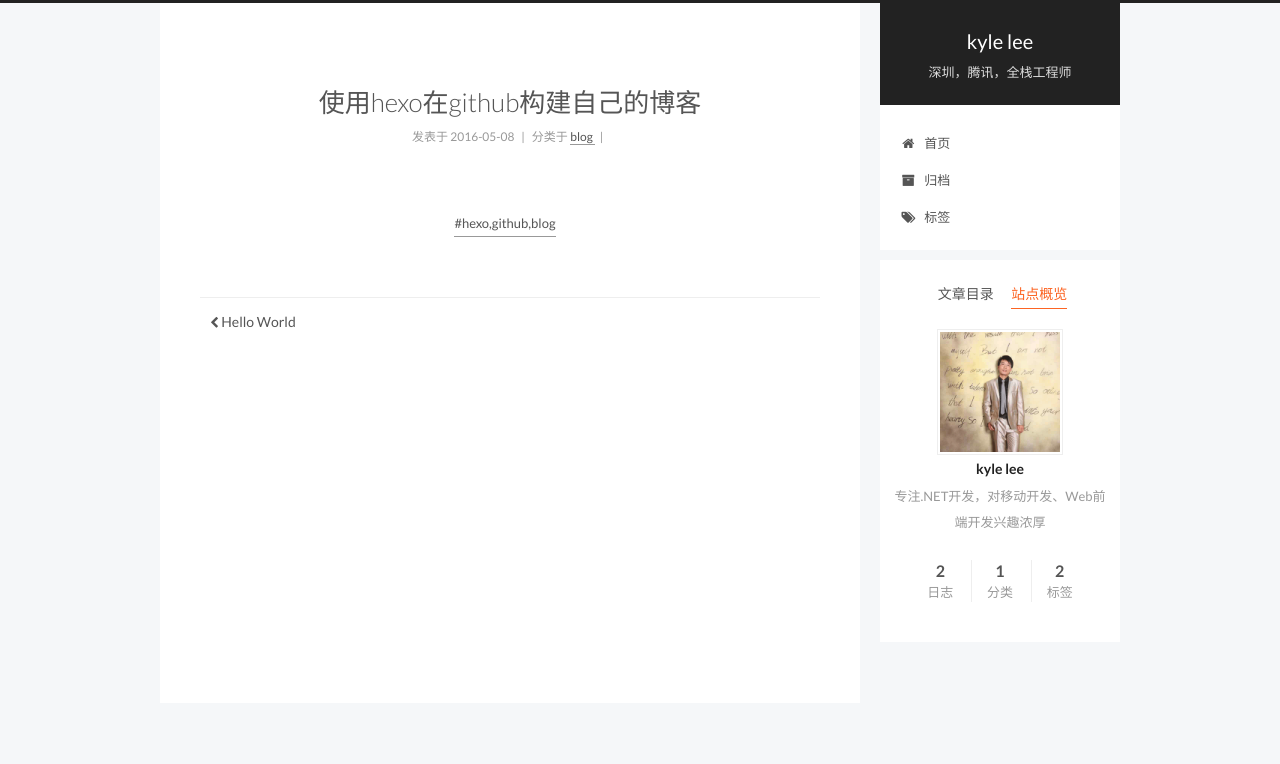
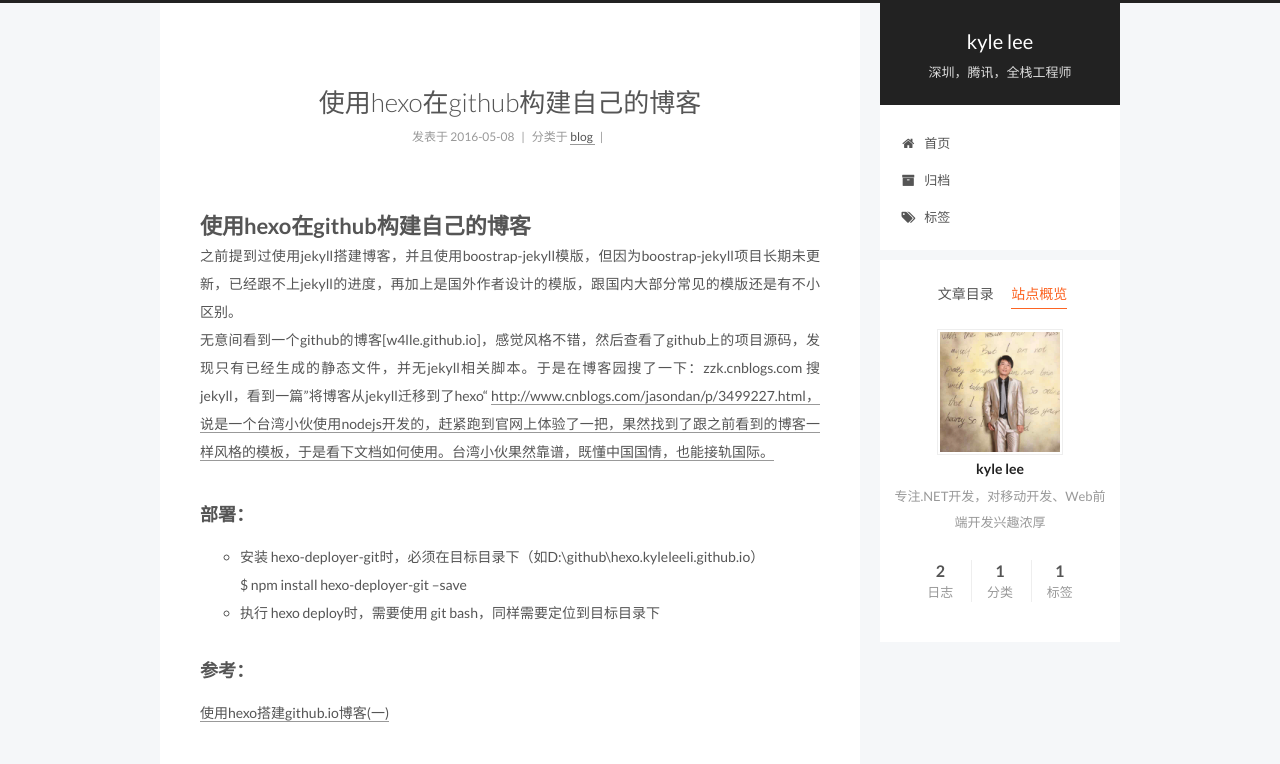
Before and after one commit to kyleleeli/kyleleeli.github.io, a plain HTML site: page 2016/05/08/use-hexo-build-github-blog/index.html in a window 1280 px wide. Both pictures are taken after a click on the item "站点概览". Shown: the top 764 px of the page. Drawn offline with Linux system fonts and the light colour scheme; a script that the page names is missing.

Commit message:
Site updated: 2016-05-10 13:02:46

```diff
--- a/2016/05/08/use-hexo-build-github-blog/index.html
+++ b/2016/05/08/use-hexo-build-github-blog/index.html
@@ -84,16 +84,16 @@
 
 
 
-<meta name="description" content="专注.NET开发，对移动开发、Web前端开发兴趣浓厚">
+<meta name="description" content="使用hexo在github构建自己的博客之前提到过使用jekyll搭建博客，并且使用boostrap-jekyll模版，但因为boostrap-jekyll项目长期未更新，已经跟不上jekyll的进度，再加上是国外作者设计的模版，跟国内大部分常见的模版还是有不小区别。无意间看到一个github的博客[w4lle.github.io]，感觉风格不错，然后查看了github上的项目源码，发现只有已经生">
 <meta property="og:type" content="article">
 <meta property="og:title" content="使用hexo在github构建自己的博客">
 <meta property="og:url" content="http://kyleleeli.github.io/2016/05/08/use-hexo-build-github-blog/index.html">
 <meta property="og:site_name" content="kyle lee">
-<meta property="og:description" content="专注.NET开发，对移动开发、Web前端开发兴趣浓厚">
-<meta property="og:updated_time" content="2016-05-08T03:48:03.789Z">
+<meta property="og:description" content="使用hexo在github构建自己的博客之前提到过使用jekyll搭建博客，并且使用boostrap-jekyll模版，但因为boostrap-jekyll项目长期未更新，已经跟不上jekyll的进度，再加上是国外作者设计的模版，跟国内大部分常见的模版还是有不小区别。无意间看到一个github的博客[w4lle.github.io]，感觉风格不错，然后查看了github上的项目源码，发现只有已经生">
+<meta property="og:updated_time" content="2016-05-10T05:02:24.802Z">
 <meta name="twitter:card" content="summary">
 <meta name="twitter:title" content="使用hexo在github构建自己的博客">
-<meta name="twitter:description" content="专注.NET开发，对移动开发、Web前端开发兴趣浓厚">
+<meta name="twitter:description" content="使用hexo在github构建自己的博客之前提到过使用jekyll搭建博客，并且使用boostrap-jekyll模版，但因为boostrap-jekyll项目长期未更新，已经跟不上jekyll的进度，再加上是国外作者设计的模版，跟国内大部分常见的模版还是有不小区别。无意间看到一个github的博客[w4lle.github.io]，感觉风格不错，然后查看了github上的项目源码，发现只有已经生">
 
 
 
@@ -307,6 +307,12 @@
 
 
 
+        <h1 id="使用hexo在github构建自己的博客"><a href="#使用hexo在github构建自己的博客" class="headerlink" title="使用hexo在github构建自己的博客"></a>使用hexo在github构建自己的博客</h1><p>之前提到过使用jekyll搭建博客，并且使用boostrap-jekyll模版，但因为boostrap-jekyll项目长期未更新，已经跟不上jekyll的进度，再加上是国外作者设计的模版，跟国内大部分常见的模版还是有不小区别。<br>无意间看到一个github的博客[w4lle.github.io]，感觉风格不错，然后查看了github上的项目源码，发现只有已经生成的静态文件，并无jekyll相关脚本。于是在博客园搜了一下：zzk.cnblogs.com 搜 jekyll，看到一篇”将博客从jekyll迁移到了hexo“ <a href="http://www.cnblogs.com/jasondan/p/3499227.html，说是一个台湾小伙使用nodejs开发的，赶紧跑到官网上体验了一把，果然找到了跟之前看到的博客一样风格的模板，于是看下文档如何使用。台湾小伙果然靠谱，既懂中国国情，也能接轨国际。" target="_blank" rel="external">http://www.cnblogs.com/jasondan/p/3499227.html，说是一个台湾小伙使用nodejs开发的，赶紧跑到官网上体验了一把，果然找到了跟之前看到的博客一样风格的模板，于是看下文档如何使用。台湾小伙果然靠谱，既懂中国国情，也能接轨国际。</a></p>
+<h3 id="部署："><a href="#部署：" class="headerlink" title="部署："></a>部署：</h3><ul>
+<li>安装 hexo-deployer-git时，必须在目标目录下（如D:\github\hexo.kyleleeli.github.io）<br>$ npm install hexo-deployer-git –save</li>
+<li>执行 hexo deploy时，需要使用 git bash，同样需要定位到目标目录下</li>
+</ul>
+<h3 id="参考："><a href="#参考：" class="headerlink" title="参考："></a>参考：</h3><p><a href="http://www.cnblogs.com/liulangmao/p/4323064.html" target="_blank" rel="external">使用hexo搭建github.io博客(一)</a></p>
 
 
     </div>
@@ -432,7 +438,7 @@
 
             <div class="site-state-item site-state-tags">
               <a href="/tags">
-                <span class="site-state-item-count">2</span>
+                <span class="site-state-item-count">1</span>
                 <span class="site-state-item-name">标签</span>
               </a>
             </div>
@@ -461,7 +467,7 @@
 
 
 
-              <p class="post-toc-empty">此文章未包含目录</p>
+              <div class="post-toc-content"><ol class="nav"><li class="nav-item nav-level-1"><a class="nav-link" href="#使用hexo在github构建自己的博客"><span class="nav-number">1.</span> <span class="nav-text">使用hexo在github构建自己的博客</span></a><ol class="nav-child"><li class="nav-item nav-level-3"><a class="nav-link" href="#部署："><span class="nav-number">1.0.1.</span> <span class="nav-text">部署：</span></a></li><li class="nav-item nav-level-3"><a class="nav-link" href="#参考："><span class="nav-number">1.0.2.</span> <span class="nav-text">参考：</span></a></li></ol></li></ol></li></ol></div>
 
           </div>
         </section>
--- a/css/main.css
+++ b/css/main.css
@@ -1549,7 +1549,7 @@ pre .javascript .function {
   width: 4px;
   height: 4px;
   border-radius: 50%;
-  background: #705c71;
+  background: #38a6ff;
 }
 .links-of-blogroll {
   font-size: 13px;
```
Also changed, not shown: 2016/05/07/hello-world/index.html (+1 -1 lines), archives/2016/05/index.html (+1 -1 lines), archives/2016/index.html (+1 -1 lines), archives/index.html (+1 -1 lines), categories/blog/index.html (+1 -1 lines), index.html (+7 -1 lines), tags/hexo-github-blog/index.html (+1 -1 lines).
